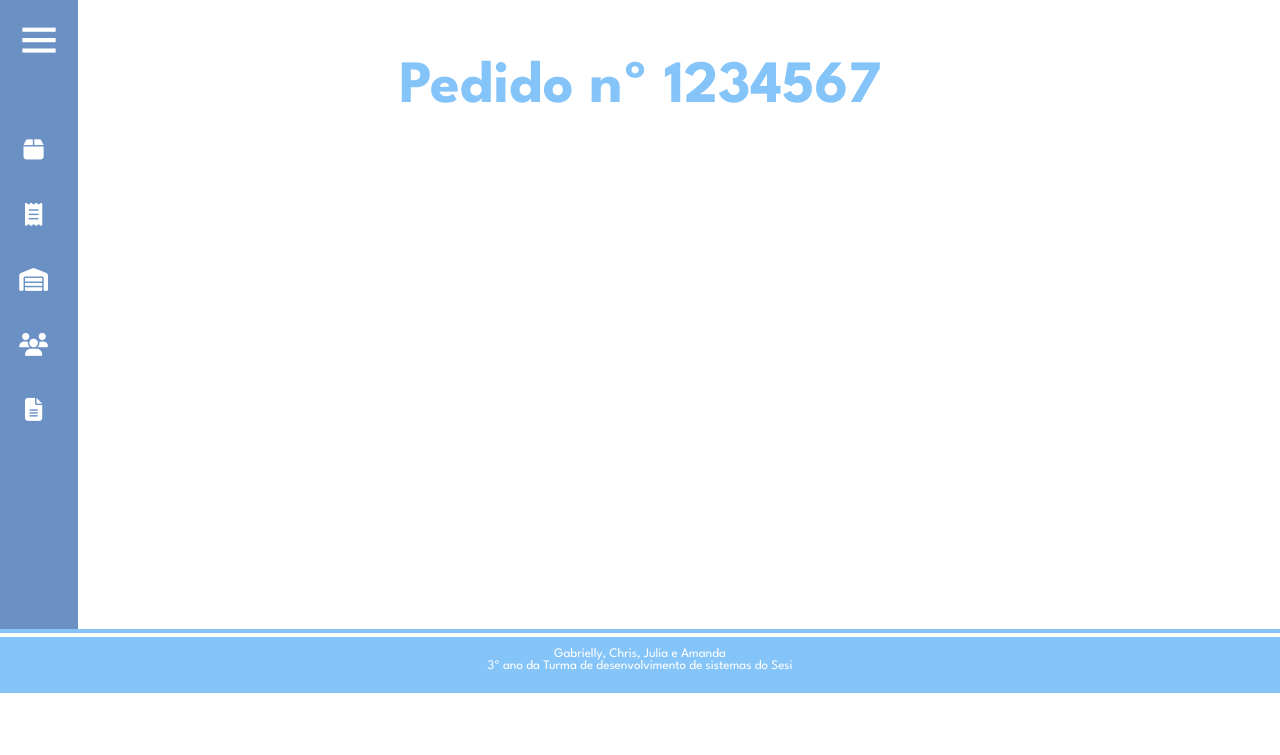
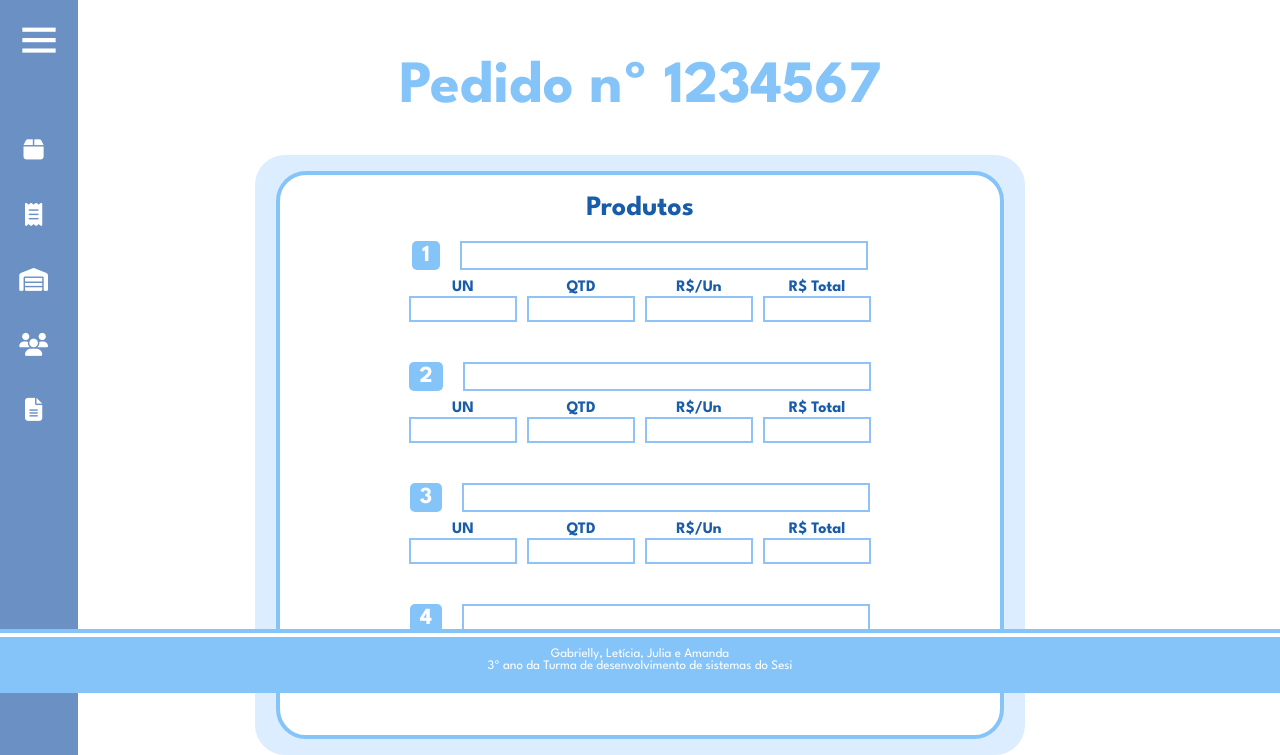
Before and after one commit to gabriellyzgoda/SA, a PHP site: page /pedido.php in a window 1280 px wide. Shown: the part 107-862 px from the top of the page. Before the commit the page ends 800 px from the top, so only its background shows below. Run offline with PHP 8.4, Linux system fonts and the light colour scheme; the visitor is signed in with stand-in values (Sample User, id 1); data that the repository does not hold is empty; some libraries are stand-ins or nearby versions.

Commit message:
pagina produto feita

```diff
--- a/alunos.php
+++ b/alunos.php
@@ -199,7 +199,7 @@ $resultado = $conexao->query($sqlProfessor);
     <footer>
         <div class="linha-footer"><div>
         <center>
-            <p>Gabrielly, Chris, Julia e Amanda</br>
+            <p>Gabrielly, Letícia, Julia e Amanda</br>
             3º ano da Turma de desenvolvimento de sistemas do Sesi</p>
         </center>
     </footer>
--- a/carga.php
+++ b/carga.php
@@ -200,7 +200,7 @@ $conexao -> close();?>
     <footer>
         <div class="linha-footer"><div>
         <center>
-            <p>Gabrielly, Chris, Julia e Amanda</br>
+            <p>Gabrielly, Letícia, Julia e Amanda</br>
             3º ano da Turma de desenvolvimento de sistemas do Sesi</p>
         </center>
     </footer>
--- a/container.php
+++ b/container.php
@@ -200,7 +200,7 @@ $conexao -> close();?>
     <footer>
         <div class="linha-footer"><div>
         <center>
-            <p>Gabrielly, Chris, Julia e Amanda</br>
+            <p>Gabrielly, Letícia, Julia e Amanda</br>
             3º ano da Turma de desenvolvimento de sistemas do Sesi</p>
         </center>
     </footer>
--- a/controleP.php
+++ b/controleP.php
@@ -169,7 +169,7 @@ $conexao -> close();
     <footer>
         <div class="linha-footer"><div>
         <center>
-            <p>Gabrielly, Chris, Julia e Amanda</br>
+            <p>Gabrielly, Letícia, Julia e Amanda</br>
             3º ano da Turma de desenvolvimento de sistemas do Sesi</p>
         </center>
     </footer>
--- a/criardanfe.php
+++ b/criardanfe.php
@@ -238,7 +238,7 @@ $resultado = $conexao->query($sql);
     <footer>
         <div class="linha-footer"><div>
         <center>
-            <p>Gabrielly, Chris, Julia e Amanda</br>
+            <p>Gabrielly, Letícia, Julia e Amanda</br>
             3º ano da Turma de desenvolvimento de sistemas do Sesi</p>
         </center>
     </footer>
--- a/criarpedido.php
+++ b/criarpedido.php
@@ -271,7 +271,7 @@ $resultado = $conexao->query($sql);
     <footer>
         <div class="linha-footer"><div>
         <center>
-            <p>Gabrielly, Chris, Julia e Amanda</br>
+            <p>Gabrielly, Letícia, Julia e Amanda</br>
             3º ano da Turma de desenvolvimento de sistemas do Sesi</p>
         </center>
     </footer>
--- a/estiloPedido.css
+++ b/estiloPedido.css
@@ -0,0 +1,96 @@
+.quadro-pedidos {
+    background-color: #fff;
+    border: 4px solid #85c4f9;
+    border-radius: 30px;
+    padding: 10px;
+    width: 700px;
+}
+.borda-quadro {
+    width: 100%;
+    justify-content: center;
+    display: flex;
+    height: auto;
+}
+
+.borda {
+    width: 770px;
+    height: 600px;
+    background-color: #dbedfe;
+    display: flex;
+    justify-content: center;
+    align-items: center;
+    border-radius: 30px;
+}
+
+.titulo-quadro-pedidos {
+    width: 100%;
+    display: flex;
+    margin-top: 10px;
+    justify-content: center;
+    margin-bottom: 20px;
+}
+
+.titulo-quadro-pedidos p {
+    color: #195ca9;
+    font-size: 28px;
+    font-family: "League Spartan", sans-serif;
+    font-weight: 700;
+}
+
+.linha1 {
+    display: flex;
+    width: 100%;
+    justify-content: center;
+    margin-top: 10px;
+    margin-bottom: 10px;
+}
+
+.linha1 input {
+    width: 400px;
+    margin-left: 20px;
+    border: 2px solid #8fc3f7;
+}
+
+.quadrado-numero {
+    background-color: #85c4f9;border-radius: 5px;
+    padding: 4px 10px;
+    text-align: center;
+}
+
+.quadrado-numero p {
+    font-family: "League Spartan", sans-serif;
+    color:#fff;
+    font-weight: 700;
+    font-size: 23px;
+}
+
+.linha2 {
+    display: flex;
+    justify-content: center;
+
+}
+
+.linha2 input {
+    border: 2px solid #8fc3f7;
+    margin: 0px 5px;
+    height: 20px;
+    width: 100px;
+    margin-top: 1px;
+}
+
+.linha2 label {
+    color: #195ca9;
+    font-size: 16px;
+    font-weight: 700;
+    font-family: "League Spartan", sans-serif;
+}
+
+.bloco {
+    display: flex;
+    flex-direction: column;
+    align-items: center;
+}
+
+.produto {
+    margin-bottom: 40px;
+}
--- a/estoque.php
+++ b/estoque.php
@@ -200,7 +200,7 @@ $conexao -> close();?>
     <footer>
         <div class="linha-footer"><div>
         <center>
-            <p>Gabrielly, Chris, Julia e Amanda</br>
+            <p>Gabrielly, Letícia, Julia e Amanda</br>
             3º ano da Turma de desenvolvimento de sistemas do Sesi</p>
         </center>
     </footer>
--- a/expedicao.php
+++ b/expedicao.php
@@ -200,7 +200,7 @@ $conexao -> close();?>
     <footer>
         <div class="linha-footer"><div>
         <center>
-            <p>Gabrielly, Chris, Julia e Amanda</br>
+            <p>Gabrielly, Letícia, Julia e Amanda</br>
             3º ano da Turma de desenvolvimento de sistemas do Sesi</p>
         </center>
     </footer>
--- a/home.php
+++ b/home.php
@@ -194,7 +194,7 @@ if(!isset($_SESSION['email'])) {
     <footer>
         <div class="linha-footer"><div>
         <center>
-            <p>Gabrielly, Chris, Julia e Amanda</br>
+            <p>Gabrielly, Letícia, Julia e Amanda</br>
             3º ano da Turma de desenvolvimento de sistemas do Sesi</p>
         </center>
     </footer>
--- a/homeP.php
+++ b/homeP.php
@@ -163,7 +163,7 @@ if(!isset($_SESSION['email'])) {
     <footer>
         <div class="linha-footer"><div>
         <center>
-            <p>Gabrielly, Chris, Julia e Amanda</br>
+            <p>Gabrielly, Letícia, Julia e Amanda</br>
             3º ano da Turma de desenvolvimento de sistemas do Sesi</p>
         </center>
     </footer>
--- a/meuspedidos.php
+++ b/meuspedidos.php
@@ -185,7 +185,7 @@ $resultado2 = $conexao->query($sqlClientes);
     <footer>
         <div class="linha-footer"><div>
         <center>
-            <p>Gabrielly, Chris, Julia e Amanda</br>
+            <p>Gabrielly, Letícia, Julia e Amanda</br>
             3º ano da Turma de desenvolvimento de sistemas do Sesi</p>
         </center>
     </footer>
--- a/minhadanfe.php
+++ b/minhadanfe.php
@@ -169,7 +169,7 @@ $conexao -> close();
     <footer>
         <div class="linha-footer"><div>
         <center>
-            <p>Gabrielly, Chris, Julia e Amanda</br>
+            <p>Gabrielly, Letícia, Julia e Amanda</br>
             3º ano da Turma de desenvolvimento de sistemas do Sesi</p>
         </center>
     </footer>
--- a/movimentacao.php
+++ b/movimentacao.php
@@ -213,7 +213,7 @@ if(!isset($_SESSION['email'])) {
     <footer>
         <div class="linha-footer"><div>
         <center>
-            <p>Gabrielly, Chris, Julia e Amanda</br>
+            <p>Gabrielly, Letícia, Julia e Amanda</br>
             3º ano da Turma de desenvolvimento de sistemas do Sesi</p>
         </center>
     </footer>
--- a/pedido.php
+++ b/pedido.php
@@ -144,14 +144,115 @@ $resultado = $conexao->query($sqlPedidos);
         <div class="titulo-conteudo">
          <h1>Pedido nº 1234567</h1>
         </div>
+        <div class="borda-quadro">
+          <div class="borda">
+            <div class="quadro-pedidos">
+              <div class="titulo-quadro-pedidos"><p>Produtos</p></div>
+                <div class="produto">
+                  <div class="linha1">
+                    <div class="quadrado-numero"><p>1</p></div>
+                    <input type="text" name="">
+                  </div>
+                  <div class="linha2">
+                    <div class="bloco">
+                      <label>UN</label>
+                      <input type="text" name="">
+                    </div>
+                    <div class="bloco">
+                      <label>QTD</label>
+                      <input type="text" name="">
+                    </div>
+                    <div class="bloco">
+                      <label>R$/Un</label>
+                      <input type="text" name="">
+                    </div>
+                    <div class="bloco">
+                      <label>R$ Total</label>
+                      <input type="text" name="">
+                    </div>
+                  </div>
+                </div>
+                <div class="produto">
+                  <div class="linha1">
+                    <div class="quadrado-numero"><p>2</p></div>
+                    <input type="text" name="">
+                  </div>
+                  <div class="linha2">
+                    <div class="bloco">
+                      <label>UN</label>
+                      <input type="text" name="">
+                    </div>
+                    <div class="bloco">
+                      <label>QTD</label>
+                      <input type="text" name="">
+                    </div>
+                    <div class="bloco">
+                      <label>R$/Un</label>
+                      <input type="text" name="">
+                    </div>
+                    <div class="bloco">
+                      <label>R$ Total</label>
+                      <input type="text" name="">
+                    </div>
+                  </div>
+                </div>
+                <div class="produto">
+                  <div class="linha1">
+                    <div class="quadrado-numero"><p>3</p></div>
+                    <input type="text" name="">
+                  </div>
+                  <div class="linha2">
+                    <div class="bloco">
+                      <label>UN</label>
+                      <input type="text" name="">
+                    </div>
+                    <div class="bloco">
+                      <label>QTD</label>
+                      <input type="text" name="">
+                    </div>
+                    <div class="bloco">
+                      <label>R$/Un</label>
+                      <input type="text" name="">
+                    </div>
+                    <div class="bloco">
+                      <label>R$ Total</label>
+                      <input type="text" name="">
+                    </div>
+                  </div>
+                </div>
+                <div class="produto">
+                  <div class="linha1">
+                    <div class="quadrado-numero"><p>4</p></div>
+                    <input type="text" name="">
+                  </div>
+                  <div class="linha2">
+                    <div class="bloco">
+                      <label>UN</label>
+                      <input type="text" name="">
+                    </div>
+                    <div class="bloco">
+                      <label>QTD</label>
+                      <input type="text" name="">
+                    </div>
+                    <div class="bloco">
+                      <label>R$/Un</label>
+                      <input type="text" name="">
+                    </div>
+                    <div class="bloco">
+                      <label>R$ Total</label>
+                      <input type="text" name="">
+                    </div>
+                  </div>
+                </div>
+            </div>
+          </div>
+        </div>
     </div>
-    <div class="quadro-pedidos">
 
-    </div>
     <footer>
         <div class="linha-footer"><div>
         <center>
-            <p>Gabrielly, Chris, Julia e Amanda</br>
+            <p>Gabrielly, Letícia, Julia e Amanda</br>
             3º ano da Turma de desenvolvimento de sistemas do Sesi</p>
         </center>
     </footer>
--- a/pedidodoca.php
+++ b/pedidodoca.php
@@ -200,7 +200,7 @@ $conexao -> close();?>
     <footer>
         <div class="linha-footer"><div>
         <center>
-            <p>Gabrielly, Chris, Julia e Amanda</br>
+            <p>Gabrielly, Letícia, Julia e Amanda</br>
             3º ano da Turma de desenvolvimento de sistemas do Sesi</p>
         </center>
     </footer>
--- a/picking.php
+++ b/picking.php
@@ -200,7 +200,7 @@ $conexao -> close();?>
     <footer>
         <div class="linha-footer"><div>
         <center>
-            <p>Gabrielly, Chris, Julia e Amanda</br>
+            <p>Gabrielly, Letícia, Julia e Amanda</br>
             3º ano da Turma de desenvolvimento de sistemas do Sesi</p>
         </center>
     </footer>
--- a/relatorios.php
+++ b/relatorios.php
@@ -200,7 +200,7 @@ $conexao -> close();?>
     <footer>
         <div class="linha-footer"><div>
         <center>
-            <p>Gabrielly, Chris, Julia e Amanda</br>
+            <p>Gabrielly, Letícia, Julia e Amanda</br>
             3º ano da Turma de desenvolvimento de sistemas do Sesi</p>
         </center>
     </footer>
--- a/relatoriosP.php
+++ b/relatoriosP.php
@@ -169,7 +169,7 @@ $conexao -> close();
     <footer>
         <div class="linha-footer"><div>
         <center>
-            <p>Gabrielly, Chris, Julia e Amanda</br>
+            <p>Gabrielly, Letícia, Julia e Amanda</br>
             3º ano da Turma de desenvolvimento de sistemas do Sesi</p>
         </center>
     </footer>
```
Also changed, not shown: 1 other file.
